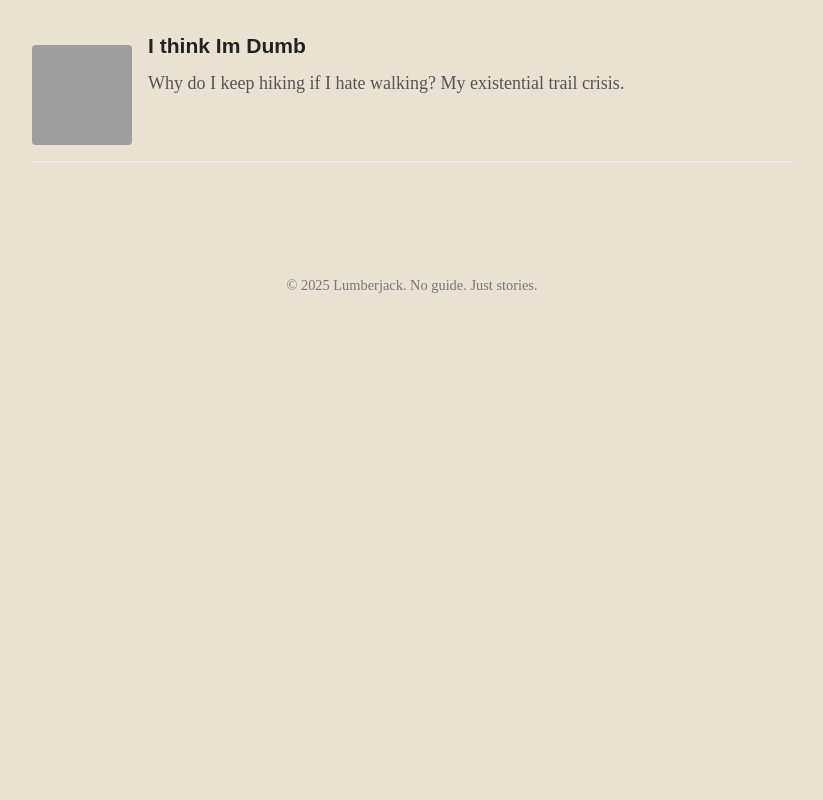
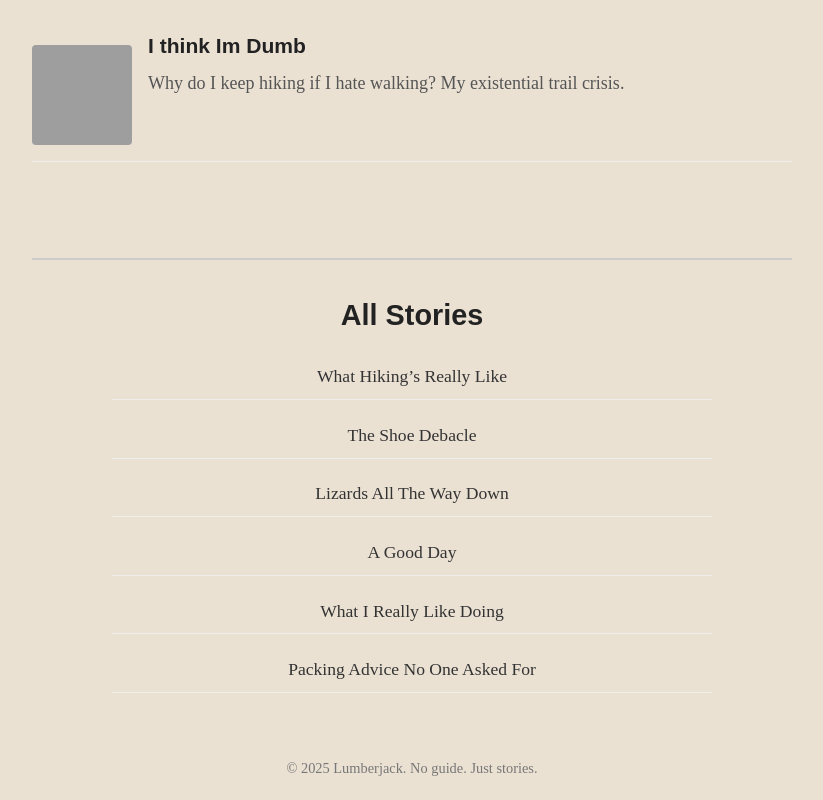
Before and after one commit to luddvvig/lumberjacksodyssey, a plain HTML site: page index.html in a window 1280 px wide. Shown: the part 880-1680 px from the top of the page, without its empty margins (228-1051 px from the left). Before the commit the page ends 1197 px from the top, so only its background shows below. Drawn offline with Linux system fonts and the light colour scheme; grey boxes are pictures that could not be loaded.

```diff
--- a/css/style.css
+++ b/css/style.css
@@ -221,3 +221,42 @@
   border-radius: 50%;
   display: none;
 }
+
+.all-posts {
+  margin-top: 3rem;
+  padding-top: 2rem;
+  border-top: 2px solid #ccc;
+}
+
+.all-posts h2 {
+  margin-bottom: 1rem;
+  font-size: 1.8rem;
+  color: #222;
+  text-align: center;
+}
+
+.all-posts ul {
+  list-style: none;
+  padding: 0;
+  margin: 0 auto;
+  max-width: 600px;
+}
+
+.all-posts li {
+  margin: 0.8rem 0;
+  padding: 0.5rem;
+  border-bottom: 1px solid #eee;
+  text-align: center;
+}
+
+.all-posts li a {
+  text-decoration: none;
+  color: #333;
+  font-size: 1.1rem;
+  transition: color 0.2s ease;
+}
+
+.all-posts li a:hover {
+  text-decoration: underline;
+  color: #000;
+}
--- a/index.html
+++ b/index.html
@@ -63,6 +63,19 @@
 
         </section>
 
+        <section class="all-posts">
+            <h2>All Stories</h2>
+            <ul>
+                <li><a href="posts/what-hikings-really-like.html">What Hiking’s Really Like</a></li>
+                <li><a href="posts/shoe-debacle.html">The Shoe Debacle</a></li>
+                <li><a href="posts/Lizzardsallthewaydown.html">Lizards All The Way Down</a></li>
+                <li><a href="posts/a-good-day.html">A Good Day</a></li>
+                <li><a href="posts/my-hobbie.html">What I Really Like Doing</a></li>
+                <li><a href="posts/packing-advice.html">Packing Advice No One Asked For</a></li>
+                <!-- Add more as you write them -->
+            </ul>
+        </section>
+
 
         <footer>
             <p>&copy; 2025 Lumberjack. No guide. Just stories.</p>
```
Also changed, not shown: posts/I-think_im_dumb.html (+1 -7 lines), posts/Lizzardsallthewaydown.html (+3 -2 lines), posts/this-is-not-a-hiker-blog.html (+1 -7 lines), posts/what-hiking-is-really-like.html (+1 -7 lines), 2 other files.
